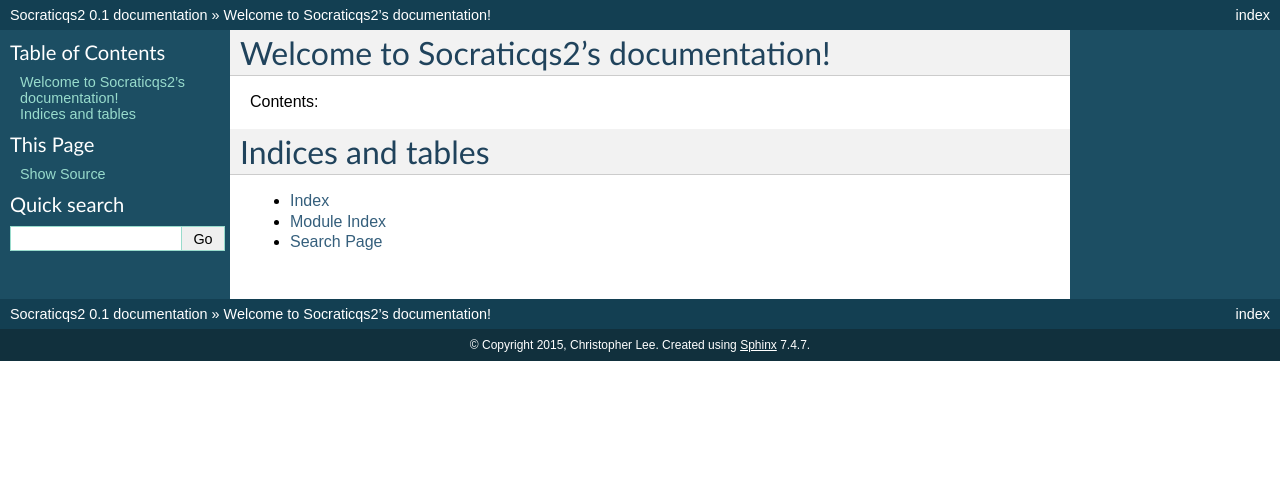
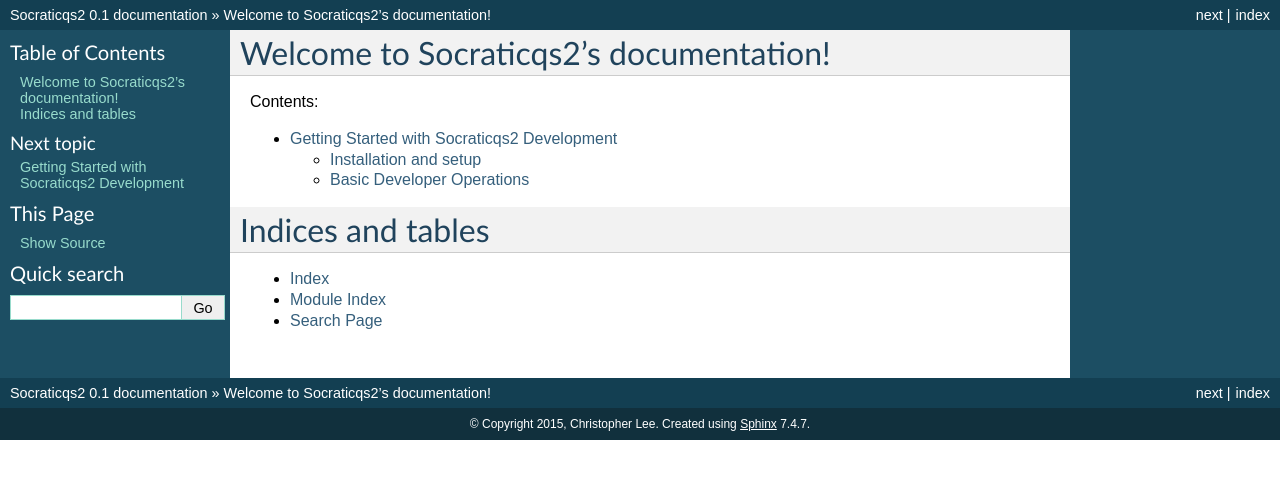
Before and after one commit to cjlee112/socraticqs2, a Sphinx documentation site: the page built from doc/index.rst, in a window 1280 px wide. Shown: the top 479 px of the page. Built offline with Sphinx 7.4.7, drawn with Linux system fonts in a browser that asks for light colours; some of the changed lines change nothing that is shown.

Commit message:
added basic developer docs

```diff
--- /dev/null
+++ b/doc/devintro.rst
@@ -0,0 +1,316 @@
+==============================================
+Getting Started with Socraticqs2 Development
+==============================================
+
+Installation and setup
+-----------------------
+
+Pre-requisites
+...............
+
+To run the Socraticqs2 development/test server on your computer,
+you need:
+
+* Python 2.7
+* Django 1.7 or higher
+* Pandoc (currently used for converting text to HTML): you can download
+  this for Mac OS X; most linux package managers can install it automatically.
+* several Python packages installable by pip: pypandoc, django-crispy-forms,
+  wikipedia
+
+We also use Git as our version control; if you don't already have it,
+you can download either Github for Windows or Github for Mac;
+most linux package managers can install Git for you automatically.
+
+Optional: use virtualenv to create an isolated test environment
+................................................................
+
+I find it convenient to isolate my development environment from
+any other Python installation, by using virtualenv.
+To create an empty virtualenv (replace the path with whatever you want)::
+
+  virtualenv /path/to/put/your/new/ve
+
+To start working with this virtualenv in a given terminal session
+(either to install pip packages into it as below, or to actually use it),
+type (again replace the path with what you used in the previous step)::
+
+  source /path/to/put/your/new/ve/bin/activate
+
+Installing Django etc.
+........................
+
+Assuming you have Python and Pandoc installed::
+
+  pip install Django
+  pip install pypandoc
+  pip install django-crispy-forms
+  pip install wikipedia
+
+Getting the Socraticqs2 source code
+.....................................
+
+To do development work, first go to our Github repository
+https://github.com/cjlee112/socraticqs2
+and Fork the repository (you'll need a Github account to do this).
+This creates your own repository in your Github account, which you
+can make changes to, and issue pull requests for us to incorporate
+your changes.
+
+If you use Github for Windows or Mac, you can just click the Clone to Desktop
+link on the webpage for your fork (repository).  Otherwise you can just
+click github's HTTPS clone URL box for the repo, and clone the repo
+to your computer in your usual way, e.g. via the command line::
+
+  git clone https://github.com/cjlee112/socraticqs2.git
+
+Update paths in settings.py
+.............................
+
+Unfortunately, Django obligates us to give absolute paths to
+the database and template files, which are of course specific
+to an individual computer.  Hence you will have to edit the
+file ``socraticqs2/mysite/mysite/settings.py``: search for
+the string ``/home/user`` (two instances) and replace with a
+path appropriate for your computer.
+
+Run the test suite
+....................
+
+To make sure your setup is working properly, try running the
+test suite::
+
+  cd socraticqs2/mysite
+  python manage.py test ct
+
+You should see a series of tests pass successfully.
+
+Running a test web server
+...........................
+
+You need to create a database, load it with some data, and
+run the development web server.  You first create the
+database::
+
+  python manage.py migrate
+
+Next load it with some example data that we supply in the
+repository::
+
+  python manage.py loaddata dumpdata/debug.json
+
+Finally, start up the development web server::
+
+  python manage.py runserver
+
+Start a web browser and point it at http://localhost:8000/ct/
+
+It will prompt you to log in; the default development tester
+username is ``admin`` with password ``testonly``.
+
+You can stop the web server by simply typing Control-C.
+
+Security notes:
+
+* you should not allow any outside access to localhost port 8000
+  as this is insecure (e.g. an outsider could log in with the default
+  credentials above and modify data in your development server).
+
+
+Basic Developer Operations
+---------------------------
+
+Pulling the latest code using Github for Windows / Mac
+.......................................................
+
+Using Github for Windows / Mac
+++++++++++++++++++++++++++++++++
+
+Github for Windows / Mac doesn't work with multiple remotes --
+it only synchronizes against your Github fork.  Hence, to get
+the latest code updates from *our* fork, you'll need to first
+pull them into your fork using Github's web interface.  The basic procedure
+is to go to the webpage for your fork, view changes in our repository
+(vs. your fork as the base), then send a Pull Request
+for these changes (to yourself!).  When you view the Pull Request
+on Github it will give you an option to merge the changes into your
+fork.  Do that.  Finally on your Github for Windows / Mac, click
+the synchronize button to pull those changes into
+your local repo (on your computer).
+
+Using standard Git
++++++++++++++++++++
+
+Using a standard Git setup, this process is much easier.  Assuming
+that you cloned our repo (so that Git's ``remote`` repo points to
+our repo), you can pull our latest changes by simply typing::
+
+  git pull origin master
+
+Or if you want simply to fetch our latest changes (without actually
+merging them into your current branch), so that you can look at them,
+just type::
+
+  git fetch origin
+
+Database Operations
+.....................
+
+Updating your database schema
+++++++++++++++++++++++++++++++
+
+If upstream code changes (i.e. made by someone else, and pulled
+into your local repo) alter the database schema, you will have to
+update your developer database to match.  You will typically notice this
+in two ways:
+
+* upstream code changes introduced new migration files in ``ct/migrations/``.
+  These files tell Django how to update your database schema.
+
+* when you try to run the testsuite or ``runserver``, you will get
+  an error message saying that your database schema does not match
+  the current data models.
+
+To migrate your database to the new schema, type::
+
+  python manage.py migrate ct
+
+Altering the database schema (models) yourself
+++++++++++++++++++++++++++++++++++++++++++++++++
+
+If you change the database fields for a data model in ``models.py``,
+you will of course also have to change your database to match.
+(Note that this means changes to the data fields that are
+stored in the database; changing or adding method code on
+the data classes does not change the database schema).
+
+Django 1.7 makes this easy via its ``makemigrations`` command.
+
+First make a backup copy of your current database (this is important,
+because it's not obvious whether there is any easy way to "undo" a migration)::
+
+  cp mysite.db mysite.db.previous
+
+Then simply type::
+
+  python manage.py makemigrations ct
+
+This will create a new migration file in ``ct/migrations``.  You then apply
+this migration to your database exactly as we did in the previous section::
+
+  python manage.py migrate ct
+
+At this point you should be able to run the testsuite, ``runserver``, etc.
+
+
+.. warning::
+   You must commit your new migration file at the same time
+   as you commit your schema changes in ``models.py``, so that others can
+   update their database to match the new models.  E.g. using command-line
+   Git, you'd type something like::
+
+     git add ct/models.py
+     git add ct/migrations/0005_unitstatus.py
+     git commit -m 'added UnitStatus to models'
+
+   where ``ct/migrations/0005_unitstatus.py`` is the new migration file
+   created by ``makemigrations`` to represent the changes you made to
+   ``models.py``.
+
+.. warning::
+   There are several limitations that make migrations somewhat unwieldy.
+   You need to be aware of the following "gotchas" lurking here:
+
+   * once you change a model in ``models.py``, your code will no longer
+     run until you successfully run ``makemigrations`` + ``migrate``.
+     So you cannot actually test your changes until you run both those steps.
+
+   * every time you run ``makemigrations`` ANOTHER migration file
+     is added, and they ALL are required for the migration to work.
+     Multiple migration files increase the risk of errors either in
+     your committing them or other people attempting to apply them.
+     So ideally, when you change the models to introduce a new feature,
+     you want that to be represented by a single new migration file.
+
+   * Because of this, in theory you shouldn't
+     run ``makemigrations`` / ``migrate`` until
+     *after* you are pretty sure your model changes are final.
+     But you can't even test your changes until after both steps.
+     This is an unpleasant catch-22.
+
+   * Once you change your database schema (via ``migrate``), all other
+     code (i.e. not matching the new models) will NOT run.
+     This would destroy the key virtue of Git -- your ability to
+     have many different code branches and switch between them
+     effortlessly.
+
+Recommended Migration Best Practices
++++++++++++++++++++++++++++++++++++++
+
+For all these reasons, I suggest you follow a simple discipline
+whenever you are about to make model changes that will require
+migration:
+
+* BEFORE making those changes, save a copy of your current
+  database file and checkout a *new* Git branch, e.g.::
+
+    cp mysite.db mysite.db.previous
+    git checkout -b bigchange
+
+  where ``previous`` is the name of your previous branch,
+  and ``bigchange`` is the name of your new branch.
+  You should also do this if you are starting to work with
+  someone else's experimental model changes, e.g.::
+
+    cp mysite.db mysite.db.previous
+    git checkout -b bigchange
+    git pull fred bigchange
+
+  Then, if you ever want to switch back to your ``previous``
+  branch, you can simply switch back to the database file
+  that worked with ``previous``::
+
+    git checkout previous
+    cp mysite.db.previous mysite.db
+
+  Note that I do NOT recommend adding ``mysite.db`` to Git
+  version control.
+
+* Now you can freely run ``makemigrations`` + ``migrate``
+  whenever you like, so you can test your changes.
+
+* If it turns out that you need to make *more* model
+  changes (i.e. your model changes turned out to be inadequate
+  for the feature you're implementing, and you haven't yet committed
+  the inadequate models/migration),
+  the best practice is to UNDO your migration
+  and REGENERATE a new migration to replace it, like this::
+
+    rm ct/migrations/0005_unitstatus.py
+    cp mysite.db.previous mysite.db
+    python manage.py makemigrations ct
+    python manage.py migrate ct
+
+  where ``ct/migrations/0005_unitstatus.py`` is your new
+  migration file, and ``mysite.db.previous`` is a copy of
+  your database file from before you applied this new migration.
+
+
+
+Backing up, flushing, and restoring your local database
++++++++++++++++++++++++++++++++++++++++++++++++++++++++++
+
+You may wish to make and reload snapshots of your local database
+as part of your development and testing process.  This is easy.
+
+You can save a snapshot of your current database to a file, like this::
+
+  python manage.py dumpdata > dumpdata/mysnap.json
+
+You can flush (delete all data) from your database like this::
+
+  python manage.py sqlflush|python manage.py dbshell
+
+You can then restore a particular snapshot like this::
+
+  python manage.py loaddata dumpdata/mysnap.json
--- a/doc/index.rst
+++ b/doc/index.rst
@@ -11,6 +11,7 @@
 .. toctree::
    :maxdepth: 2
 
+   devintro
 
 
 Indices and tables
```
